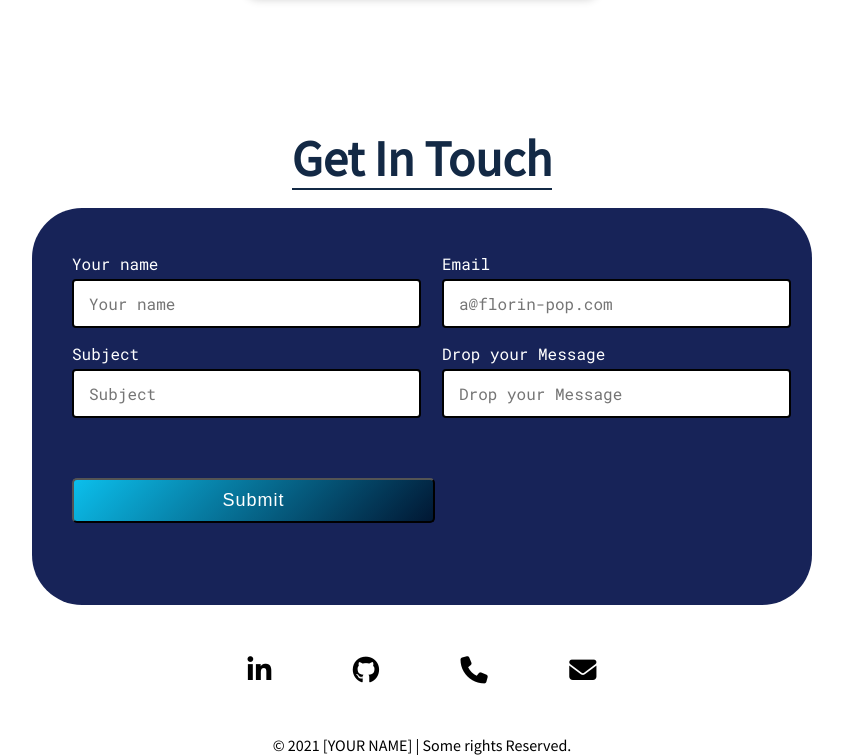
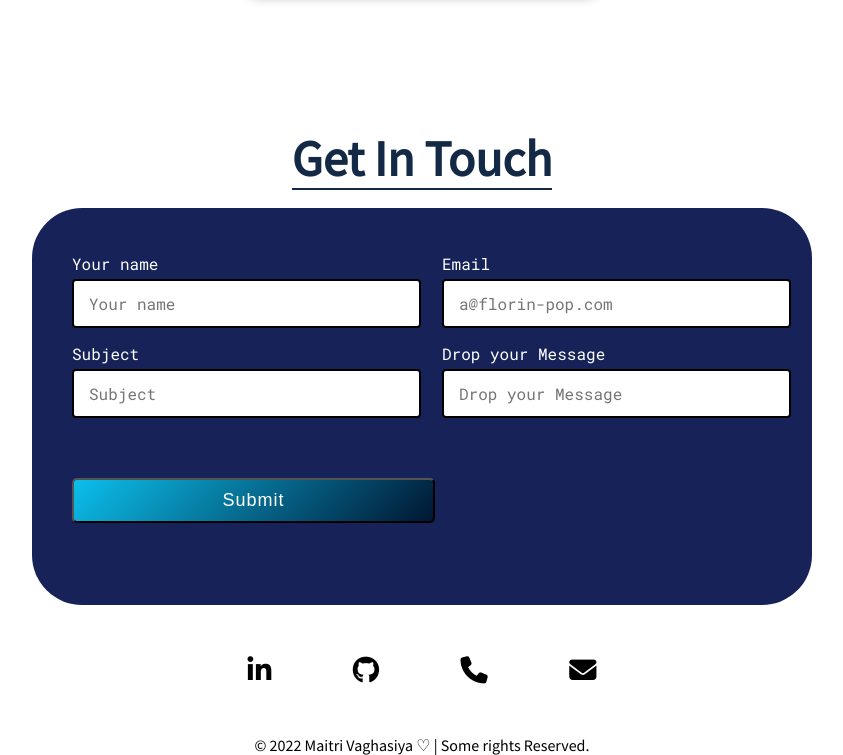
Before and after one commit to maitri-vv/Maitri-sPortfolio, a plain HTML site: page index.html in a window 1280 px wide. Shown: the part 4221-4976 px from the top of the page, without its empty margins (218-1061 px from the left). Drawn offline with Linux system fonts and the light colour scheme; a web font is replaced by a local one.

Commit message:
Update index.html

```diff
--- a/index.html
+++ b/index.html
@@ -356,7 +356,7 @@
           <a href=""><i class="fas fa-envelope"></i></a>
       </li>
   </ul>
-  <div class="credits">© 2021 [YOUR NAME] | Some rights Reserved.</div>
+  <div class="credits">© 2022 Maitri Vaghasiya ♡ | Some rights Reserved.</div>
 </footer>
 
 
```
